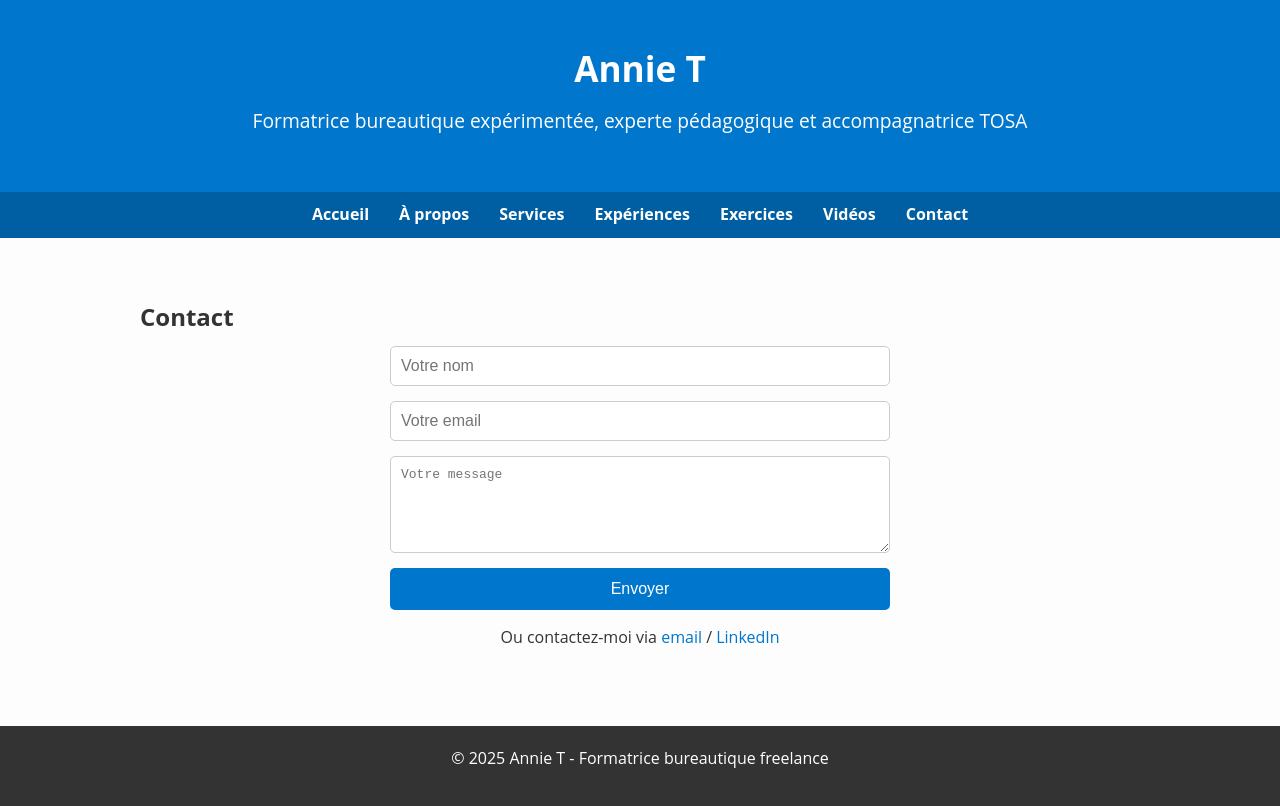
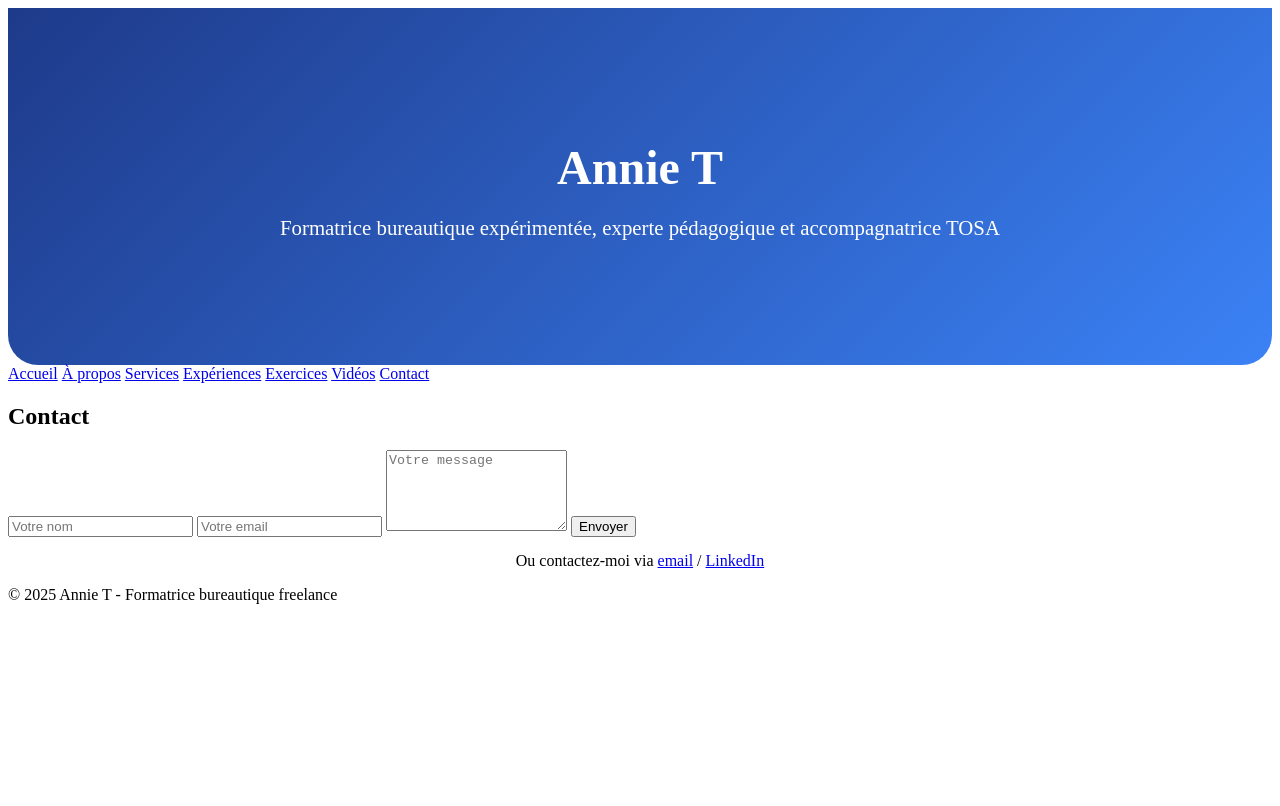
Before and after one commit to annieaniisahT/aniisah.github.io, a plain HTML site: page contact.html in a window 1280 px wide. Drawn offline with Linux system fonts and the light colour scheme.

Commit message:
Update style.css

```diff
--- a/style.css
+++ b/style.css
@@ -1,80 +1,23 @@
-/* Reset et styles de base */
-body {
-  margin: 0;
-  font-family: 'Open Sans', sans-serif;
-  line-height: 1.6;
-  color: #333;
-  background-color: #fdfdfd;
+header {
+  background: linear-gradient(135deg,#1E3A8A,#3B82F6);
+  color:#fff;
+  text-align:center;
+  padding:100px 20px;
+  border-bottom-left-radius: 30px;
+  border-bottom-right-radius: 30px;
 }
-a { text-decoration: none; color: #0077cc; }
-h1, h2, h3 { margin: 0 0 10px 0; }
-p { margin: 0 0 15px 0; }
-
-/* Header */
-header {
-  background-color: #0077cc;
-  color: #fff;
-  padding: 40px 20px;
-  text-align: center;
+header h1 { font-size:3em; margin-bottom:10px; }
+header p { font-size:1.3em; margin-bottom:25px; }
+.btn {
+  display:inline-block;
+  padding:14px 30px;
+  background:#fff;
+  color:#1E3A8A;
+  font-weight:bold;
+  border-radius:50px;
+  transition:0.3s;
+  box-shadow:0 4px 6px rgba(0,0,0,0.15);
 }
-header h1 { font-size: 2.2em; }
-header p { font-size: 1.2em; }
-
-/* Navigation */
-nav {
-  display: flex;
-  justify-content: center;
-  background-color: #005fa3;
-  padding: 10px 0;
-}
-nav a { margin: 0 15px; color: #fff; font-weight: bold; }
-nav a:hover { text-decoration: underline; }
-
-/* Sections */
-section {
-  padding: 60px 20px;
-  max-width: 1000px;
-  margin: auto;
-}
-section:nth-child(even) { background-color: #f5f5f5; }
-ul { list-style-type: disc; margin-left: 20px; }
-
-/* Contact Form */
-form {
-  display: flex;
-  flex-direction: column;
-  max-width: 500px;
-  margin: auto;
-}
-input, textarea {
-  padding: 10px;
-  margin-bottom: 15px;
-  border: 1px solid #ccc;
-  border-radius: 5px;
-  font-size: 1em;
-}
-button {
-  padding: 12px;
-  background-color: #0077cc;
-  color: #fff;
-  border: none;
-  border-radius: 5px;
-  font-size: 1em;
-  cursor: pointer;
-}
-button:hover { background-color: #005fa3; }
-
-/* Footer */
-footer {
-  background-color: #333;
-  color: #fff;
-  text-align: center;
-  padding: 20px;
-}
-
-/* Responsive */
-@media (max-width: 600px) {
-  nav { flex-direction: column; }
-  nav a { margin: 10px 0; }
-  iframe { width: 100%; height: auto; }
-}
+.btn:hover {
+  background:#3B82F6;
+  color:#fff
```
